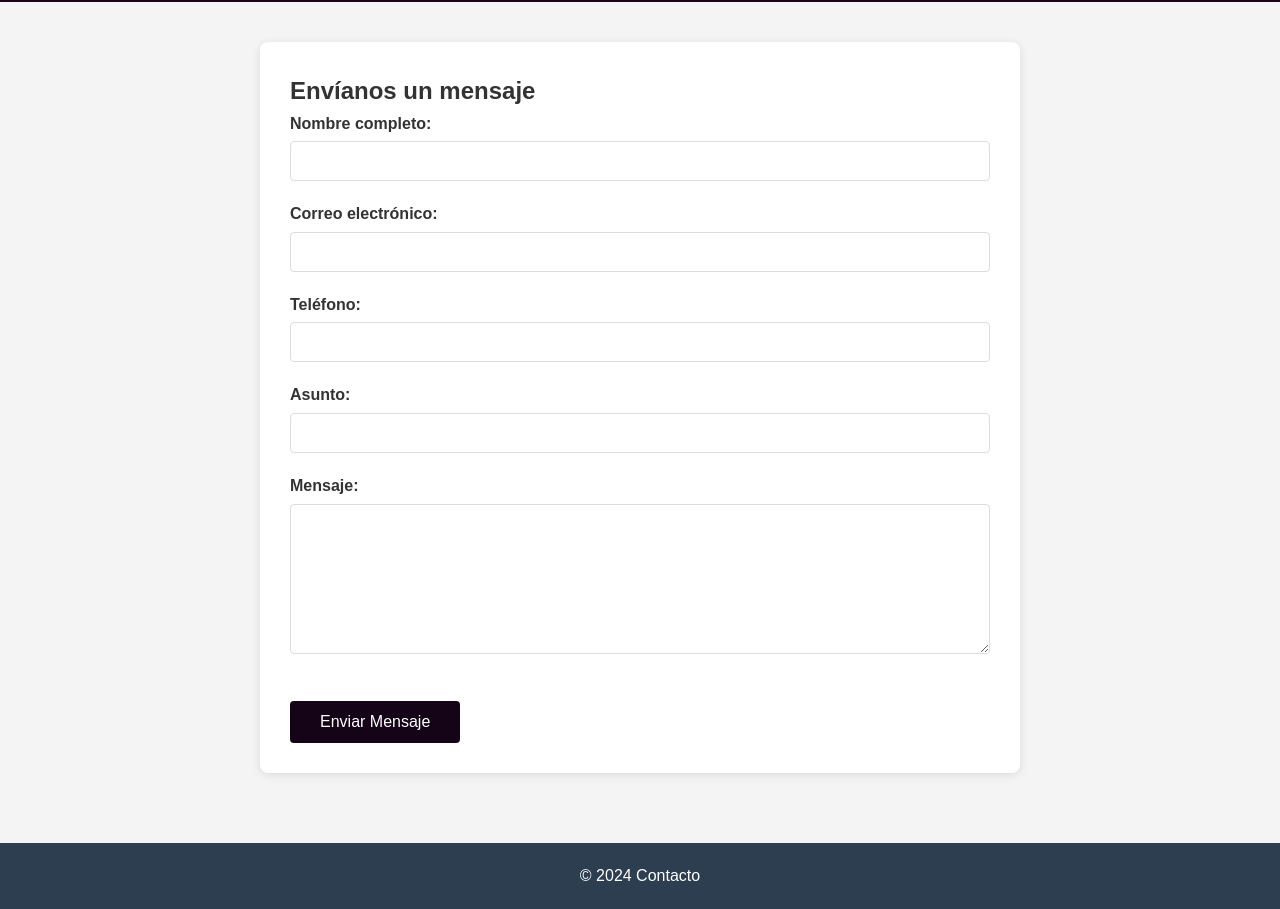
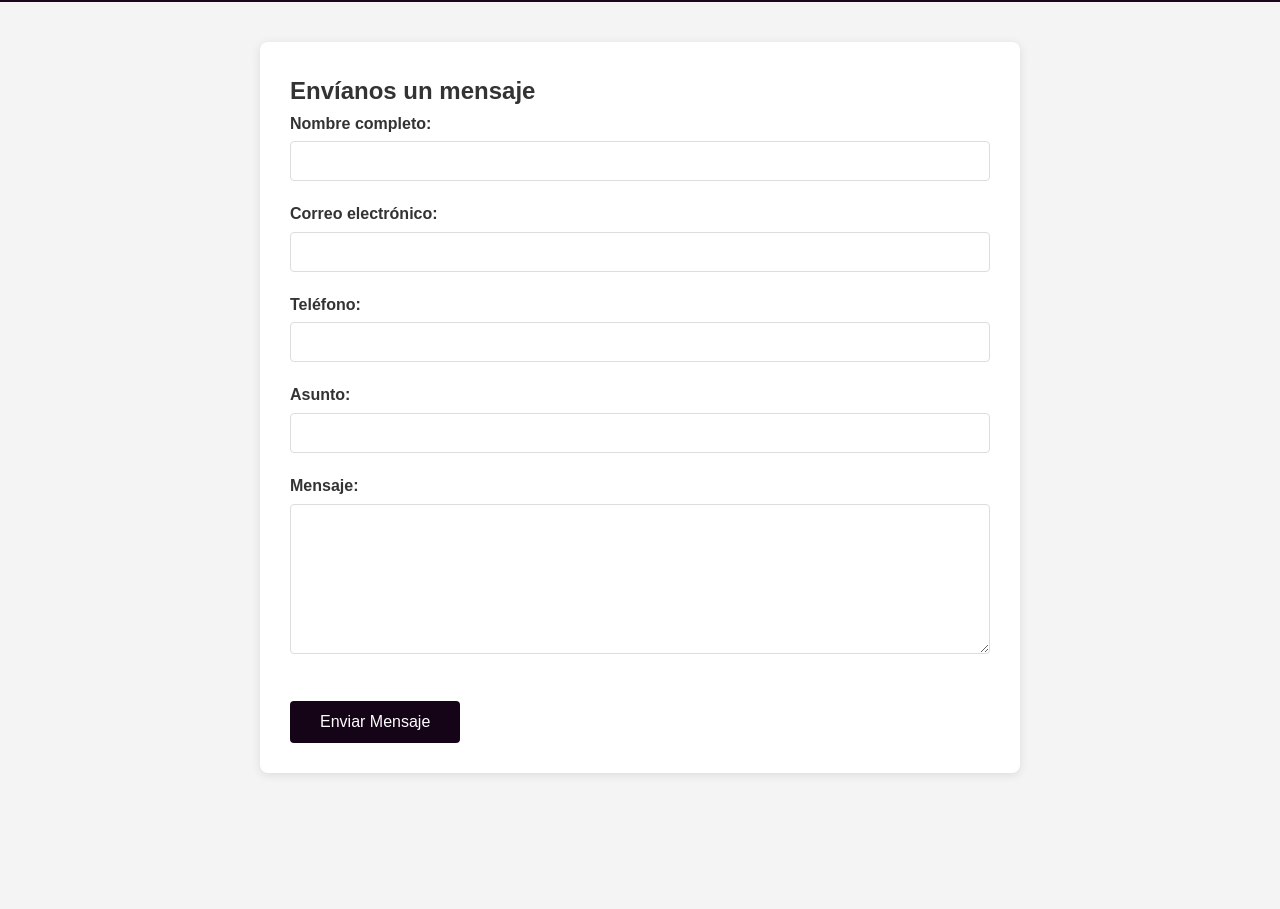
Before and after one commit to Mispox/TP---408, a website: page contacto.html in a window 1280 px wide. Shown: the part 81-990 px from the top of the page. After the commit the page ends 894 px from the top, so only its background shows below. Drawn offline with nearby package versions, Linux system fonts and the light colour scheme.

Commit message:
Update contacto.html

```diff
--- a/contacto.html
+++ b/contacto.html
@@ -149,11 +149,7 @@
         </section>
     </div>
 
-    <footer>
-        <p>&copy; 2024 Contacto</p>
-    </footer>
-
-    <!-- Bloque JavaScript para el envío a Google Apps Script -->
+<!-- Bloque JavaScript para el envío a Google Apps Script -->
     <script>
     document.addEventListener('DOMContentLoaded', () => {
 
```
